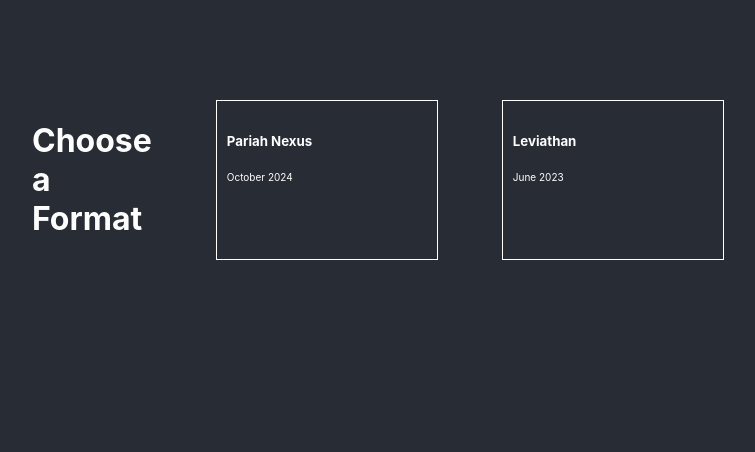
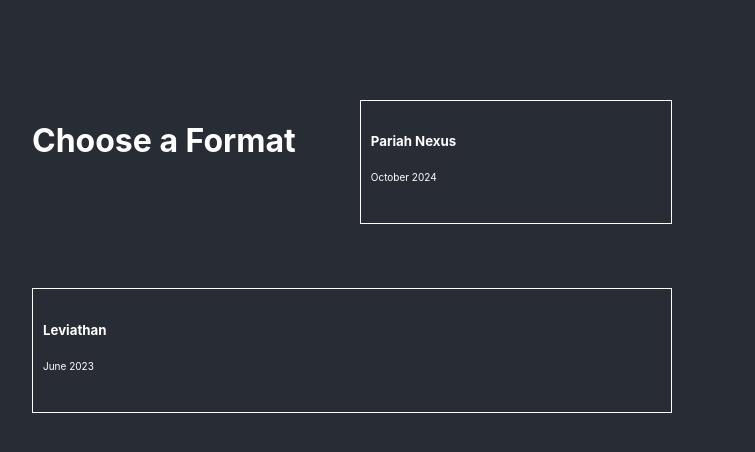
Before and after one commit to liamoshaughn/MissionForge, a React (Create React App) app: page / in a window 1280 px wide. Shown: the top 452 px of the page, without its empty margins (288-1043 px from the left). Built offline with nearby package versions, Linux system fonts and the light colour scheme.

Commit message:
Formatting

```diff
--- a/src/components/Format.js
+++ b/src/components/Format.js
@@ -20,7 +20,7 @@
         }
     },[selectedFormat, store, props])
   return (
-    <div style={{ width: '50vw', display: 'flex', gap: '5vw' }}>
+    <div style={{ width: '50vw', display: 'flex', gap: '5vw', flexWrap:"wrap" }}>
       <h1>Choose a Format</h1>
       {formats.map((format) => {
         return (
--- a/src/components/missions/Deployments.js
+++ b/src/components/missions/Deployments.js
@@ -19,9 +19,9 @@
         <h2>Deployments</h2>
         <Autocomplete data={deck.deployments} select={(deployment) => store.setDeployment(deployment) } />
         {deployment ? (
-            <div style={{ border: '1px solid white', padding:"20px" }}>
+            <div style={{ border: '1px solid white', padding:"20px", maxWidth:"65vw" }}>
             <h3>{deployment.name}</h3>
-                <img style={{height:"400px"}} alt={`The Chosen Deployment Zone - ${deployment.name}`} src={deployment.image}/>
+                <img style={{width:"100%"}} alt={`The Chosen Deployment Zone - ${deployment.name}`} src={deployment.image}/>
             </div>
         ) : <button onClick={()=>determineDeployment()}>Draw deployment</button>}
         </div>
--- a/src/components/missions/Gambit.js
+++ b/src/components/missions/Gambit.js
@@ -34,7 +34,7 @@
         </div>
       )}
       <h2>Select {store.gamemode.secrets ? 'Secret Mission' : 'Gambit'}</h2>
-      <div style={{ display: 'flex', gap: '30px', justifyContent: 'center' }}>
+      <div style={{ display: 'flex', gap: '30px', justifyContent: 'center', flexWrap:"wrap" }}>
         {determineGambits().map((gambit, index) => {
           return (
             <div
```
Also changed, not shown: 1 other file (tests, documents, lock files or other folders).
